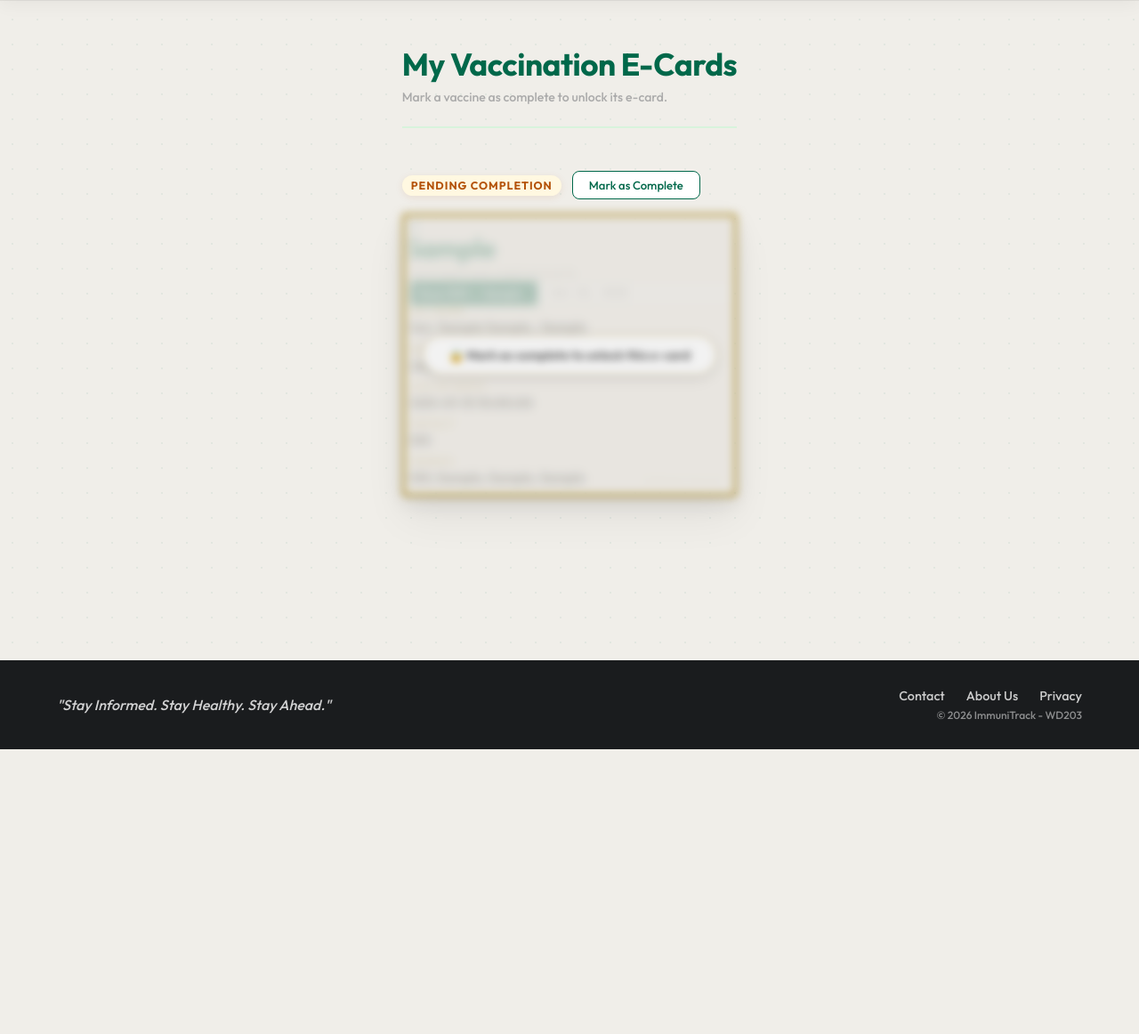
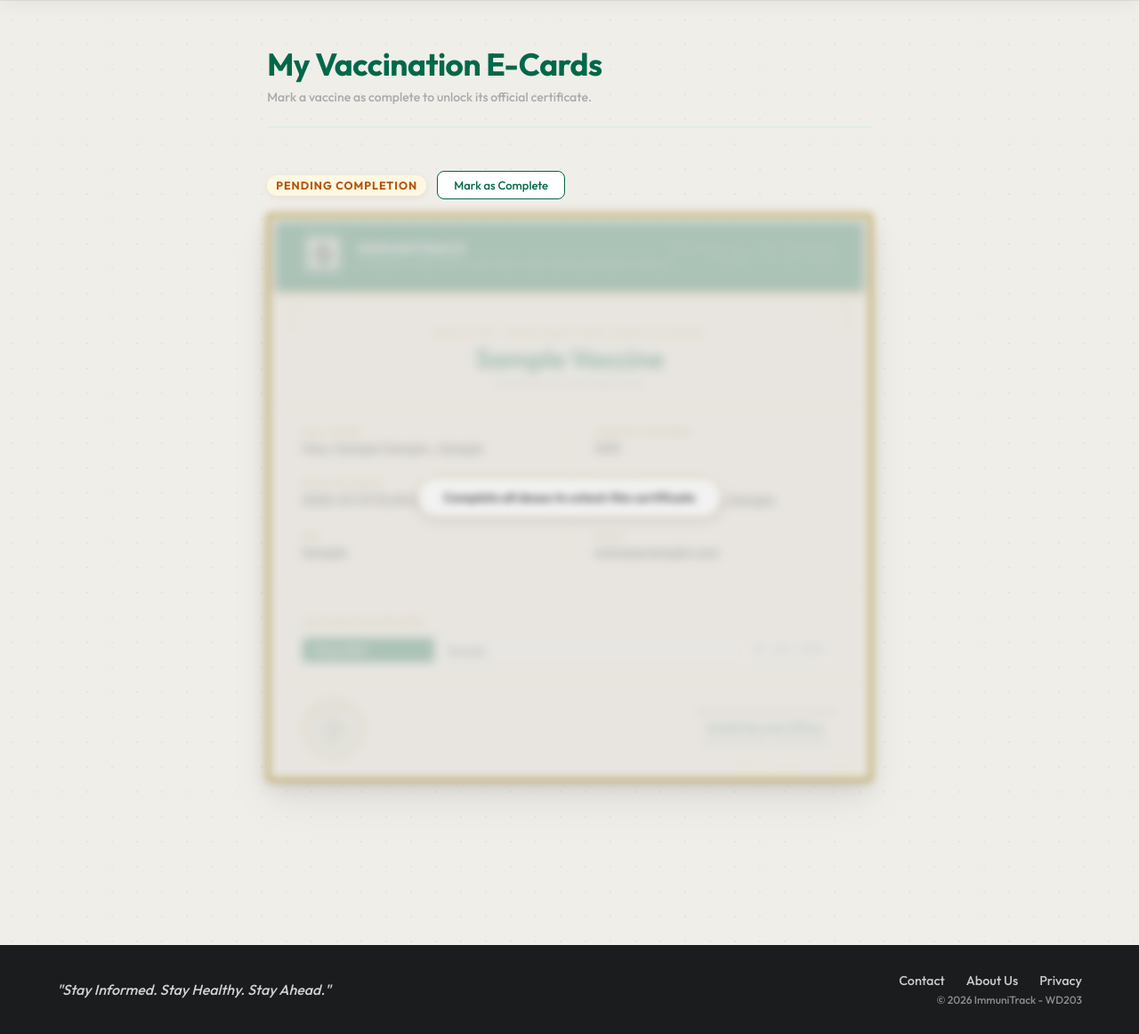
Before and after one commit to kylleraphaelsunga-raphael/ImmuniTrack, a PHP site: page /digitalcard.php in a window 1280 px wide. Shown: the part 76-1238 px from the top of the page at 89% size. Before the commit the page ends 918 px from the top, so only its background shows below. Run offline with PHP 8.4, Linux system fonts and the light colour scheme; the visitor is signed in with stand-in values (Sample User, id 1); tables that the repository leaves empty or names only in its code hold one stand-in row (values such as "Sample post").

Commit message:
Update digitalcard.php

```diff
--- a/digitalcard.php
+++ b/digitalcard.php
@@ -1,7 +1,5 @@
 <?php
 include "database.php";
-$css = "account_db.css";
-include 'includes/account_header.php';
 
 if (!isset($_SESSION["user_email"])) {
     header("Location: signin.php");
@@ -10,24 +8,6 @@ if (!isset($_SESSION["user_email"])) {
 
 $user_email = $_SESSION["user_email"];
 
-// Helper function to format name
-function formatName($p)
-{
-    if (empty($p['last_name']) && empty($p['first_name'])) return 'N/A';
-    $name = htmlspecialchars($p['last_name'] ?? '') . ', ' . htmlspecialchars($p['first_name'] ?? '');
-    if (!empty($p['middle_initial'])) $name .= ' ' . htmlspecialchars($p['middle_initial']) . '.';
-    if (!empty($p['suffix']))         $name .= ', ' . htmlspecialchars($p['suffix']);
-    return $name;
-}
-
-// Fetch Profile
-$profile_stmt = $conn->prepare("SELECT last_name, first_name, middle_initial, suffix, sex, house_number, barangay, city, province, contact_number, date_of_birth FROM user_profile WHERE user_email = ?");
-$profile_stmt->bind_param("s", $user_email);
-$profile_stmt->execute();
-$profile = $profile_stmt->get_result()->fetch_assoc();
-$profile_stmt->close();
-
-// Required doses per category
 $required_doses = [
     "Covid"      => 3,
     "Dengue"     => 3,
@@ -36,7 +16,7 @@ $required_doses = [
     "Rabies"     => 5
 ];
 
-// Handle Mark as Complete
+// Handle Mark as Complete — BEFORE any output
 if ($_SERVER["REQUEST_METHOD"] == "POST" && isset($_POST["mark_complete"])) {
     $vax_category = $_POST["vax_category"];
     $stmt = $conn->prepare("UPDATE vaccination_history SET completed = 1 WHERE user_email = ? AND vax_category = ?");
@@ -47,7 +27,23 @@ if ($_SERVER["REQUEST_METHOD"] == "POST" && isset($_POST["mark_complete"])) {
     exit();
 }
 
-// Fetch all vaccination records grouped by category
+$css = "account_db.css";
+include 'includes/account_header.php';
+
+function formatName($p) {
+    if (empty($p['last_name']) && empty($p['first_name'])) return 'N/A';
+    $name = htmlspecialchars($p['last_name'] ?? '') . ', ' . htmlspecialchars($p['first_name'] ?? '');
+    if (!empty($p['middle_initial'])) $name .= ' ' . htmlspecialchars($p['middle_initial']) . '.';
+    if (!empty($p['suffix']))         $name .= ', ' . htmlspecialchars($p['suffix']);
+    return $name;
+}
+
+$profile_stmt = $conn->prepare("SELECT last_name, first_name, middle_initial, suffix, sex, house_number, barangay, city, province, contact_number, date_of_birth FROM user_profile WHERE user_email = ?");
+$profile_stmt->bind_param("s", $user_email);
+$profile_stmt->execute();
+$profile = $profile_stmt->get_result()->fetch_assoc();
+$profile_stmt->close();
+
 $vax_stmt = $conn->prepare("SELECT vax_category, vaccine_type, dose_number, vax_date, completed FROM vaccination_history WHERE user_email = ? ORDER BY vax_category, dose_number ASC");
 $vax_stmt->bind_param("s", $user_email);
 $vax_stmt->execute();
@@ -63,7 +59,7 @@ $vax_stmt->close();
 <div class="ecard-page">
     <div class="ecard-page-header">
         <h2 class="title">My Vaccination E-Cards</h2>
-        <p class="ecard-subtitle">Mark a vaccine as complete to unlock its e-card.</p>
+        <p class="ecard-subtitle">Mark a vaccine as complete to unlock its official certificate.</p>
     </div>
 
     <?php if (empty($vaccines)): ?>
@@ -87,6 +83,9 @@ $vax_stmt->close();
             $profile['province'] ?? ''
         ]);
         $full_address = !empty($addr) ? implode(', ', $addr) : 'N/A';
+
+        // Generate a document number
+        $doc_number = strtoupper(substr($vax_category, 0, 3)) . '-' . strtoupper(substr(md5($user_email . $vax_category), 0, 8));
     ?>
 
     <div class="ecard-wrapper">
@@ -94,110 +93,211 @@ $vax_stmt->close();
         <!-- Controls -->
         <div class="ecard-controls">
             <span class="ecard-status <?php echo $is_complete ? 'status-complete' : 'status-pending'; ?>">
-                    <?php echo $is_complete ? '✔ Completed' : 'Pending Completion'; ?>
+                <?php echo $is_complete ? 'Completed' : 'Pending Completion'; ?>
             </span>
 
             <?php if ($all_recorded && !$is_complete): ?>
                 <form method="POST">
                     <input type="hidden" name="vax_category" value="<?php echo htmlspecialchars($vax_category); ?>">
-                        <button href="digitalcard.php" type="submit" name="mark_complete" class="btn-secondary">Mark as Complete</button>
+                    <button type="submit" name="mark_complete" class="btn-secondary">Mark as Complete</button>
                 </form>
             <?php elseif (!$all_recorded): ?>
                 <span class="ecard-doses-note"><?php echo $recorded; ?>/<?php echo $required; ?> doses recorded</span>
             <?php endif; ?>
 
             <?php if ($is_complete): ?>
-                    <button class="btn-primary" onclick="printCard('<?php echo htmlspecialchars($vax_category); ?>')">
-                        🖨 Print / Download
+                <button
+                    class="btn-primary"
+                    id="btn-<?php echo htmlspecialchars($vax_category); ?>"
+                    onclick="downloadCard('<?php echo htmlspecialchars($vax_category); ?>', this)">
+                    Download Certificate
                 </button>
             <?php endif; ?>
         </div>
 
-            <!-- E-Card -->
+        <!-- CERTIFICATE -->
         <div class="ecard-id <?php echo !$is_complete ? 'ecard-locked' : ''; ?>"
              id="card-<?php echo htmlspecialchars($vax_category); ?>">
 
-                <!-- Left Panel -->
-                <div class="ecard-left">
-                    <div class="ecard-left-inner">
-                        <div class="ecard-logo">💉</div>
-                        <div class="ecard-vaccine-name"><?php echo htmlspecialchars($vax_category); ?></div>
-                        <div class="ecard-vaccine-label">Vaccination Certificate</div>
-                        <div class="ecard-divider"></div>
-                        <div class="ecard-doses">
-                            <?php foreach ($doses as $dose): ?>
-                                <div class="ecard-dose-row">
-                                    <span>Dose <?php echo $dose['dose_number']; ?> — <?php echo htmlspecialchars($dose['vaccine_type']); ?></span>
-                                    <span><?php echo date("M j, Y", strtotime($dose['vax_date'])); ?></span>
+            <!-- Header Band -->
+            <div class="ecard-cert-header">
+                <div class="ecard-cert-logo-area">
+                    <div class="ecard-cert-logo-box">
+                        <img src="images/favicon.png" alt="ImmuniTrack">
                     </div>
-                            <?php endforeach; ?>
+                    <div class="ecard-cert-org">
+                        <span class="ecard-cert-org-name">ImmuniTrack</span>
+                        <span class="ecard-cert-org-sub">Dynamic Web Applications and Development Tools</span>
                     </div>
-                        <?php if ($is_complete): ?>
-                            <div class="ecard-completed-date">
-                                Completed: <?php echo date("M j, Y", strtotime($last_date)); ?>
                 </div>
-                        <?php endif; ?>
+                <div class="ecard-cert-doc-number">
+                    Document No. <?php echo $doc_number; ?><br>
+                    Issued: <?php echo date("d M Y"); ?>
                 </div>
             </div>
 
-                <!-- Right Panel -->
-                <div class="ecard-right">
-                    <div class="ecard-fields-grid">
-                        <div class="ecard-field full-width">
+            <!-- Title Section -->
+            <div class="ecard-cert-title-section">
+                <p class="ecard-cert-title">Official Vaccination Certificate</p>
+                <div class="ecard-vaccine-name"><?php echo htmlspecialchars($vax_category); ?> Vaccine</div>
+                <div class="ecard-vaccine-label">Immunization Record</div>
+            </div>
+
+            <!-- Body: Patient Info -->
+            <div class="ecard-cert-body">
+                <div class="ecard-cert-col">
+                    <div class="ecard-field">
                         <span class="ecard-label">Full Name</span>
                         <span class="ecard-value"><?php echo formatName($profile); ?></span>
-                        </div>
-                        <div class="ecard-field">
-                            <span class="ecard-label">Sex</span>
-                            <span class="ecard-value"><?php echo htmlspecialchars($profile['sex'] ?? 'N/A'); ?></span>
                     </div>
                     <div class="ecard-field">
                         <span class="ecard-label">Date of Birth</span>
                         <span class="ecard-value"><?php echo htmlspecialchars($profile['date_of_birth'] ?? 'N/A'); ?></span>
                     </div>
                     <div class="ecard-field">
-                            <span class="ecard-label">Contact</span>
+                        <span class="ecard-label">Sex</span>
+                        <span class="ecard-value"><?php echo htmlspecialchars($profile['sex'] ?? 'N/A'); ?></span>
+                    </div>
+                </div>
+                <div class="ecard-cert-col">
+                    <div class="ecard-field">
+                        <span class="ecard-label">Contact Number</span>
                         <span class="ecard-value"><?php echo htmlspecialchars($profile['contact_number'] ?? 'N/A'); ?></span>
                     </div>
-                        <div class="ecard-field full-width">
+                    <div class="ecard-field">
                         <span class="ecard-label">Address</span>
                         <span class="ecard-value"><?php echo htmlspecialchars($full_address); ?></span>
                     </div>
+                    <div class="ecard-field">
+                        <span class="ecard-label">Email</span>
+                        <span class="ecard-value"><?php echo htmlspecialchars($user_email); ?></span>
                     </div>
-                    <div class="ecard-immunitrack">ImmuniTrack</div>
                 </div>
+            </div>
+
+            <!-- Dose Records -->
+            <div class="ecard-cert-doses-section">
+                <p class="ecard-doses-heading">Vaccination Record</p>
+                <div class="ecard-doses">
+                    <?php foreach ($doses as $dose): ?>
+                    <div class="ecard-dose-row">
+                        <span>Dose <?php echo $dose['dose_number']; ?></span>
+                        <span><?php echo htmlspecialchars($dose['vaccine_type']); ?></span>
+                        <span><?php echo date("d M Y", strtotime($dose['vax_date'])); ?></span>
+                    </div>
+                    <?php endforeach; ?>
+                </div>
+            </div>
+
+            <!-- Footer: Seal + Date + Signature -->
+            <div class="ecard-cert-footer">
+
+                <!-- Official Seal (SVG) -->
+                <svg class="ecard-seal" viewBox="0 0 100 100" xmlns="http://www.w3.org/2000/svg">
+                    <!-- Outer ring -->
+                    <circle cx="50" cy="50" r="46" fill="none" stroke="#B8962E" stroke-width="2"/>
+                    <circle cx="50" cy="50" r="40" fill="none" stroke="#B8962E" stroke-width="0.8"/>
+                    <!-- Inner fill -->
+                    <circle cx="50" cy="50" r="38" fill="#00684A" opacity="0.08"/>
+                    <!-- Star points around ring -->
+                    <?php
+                    $angles = range(0, 330, 30);
+                    foreach ($angles as $angle):
+                        $rad = deg2rad($angle);
+                        $x = 50 + 43 * cos($rad);
+                        $y = 50 + 43 * sin($rad);
+                    ?>
+                    <circle cx="<?php echo round($x,1); ?>" cy="<?php echo round($y,1); ?>" r="1.5" fill="#B8962E"/>
+                    <?php endforeach; ?>
+                    <!-- Cross / Shield center -->
+                    <path d="M50 22 L50 78" stroke="#00684A" stroke-width="1.5" opacity="0.4"/>
+                    <path d="M22 50 L78 50" stroke="#00684A" stroke-width="1.5" opacity="0.4"/>
+                    <!-- Center shield -->
+                    <path d="M50 30 L62 38 L62 52 Q62 62 50 68 Q38 62 38 52 L38 38 Z"
+                          fill="none" stroke="#B8962E" stroke-width="1.5"/>
+                    <!-- IT monogram -->
+                    <text x="50" y="55" text-anchor="middle"
+                          font-family="Outfit, sans-serif"
+                          font-size="11" font-weight="700"
+                          fill="#00684A">IT</text>
+                    <!-- OFFICIAL text arc -->
+                    <path id="arc-top" d="M 16 50 A 34 34 0 0 1 84 50" fill="none"/>
+                    <text font-size="6" fill="#B8962E" font-family="Outfit, sans-serif" letter-spacing="2" font-weight="700">
+                        <textPath href="#arc-top" startOffset="12%">OFFICIAL SEAL</textPath>
+                    </text>
+                    <!-- Bottom text arc -->
+                    <path id="arc-bot" d="M 18 54 A 34 34 0 0 0 82 54" fill="none"/>
+                    <text font-size="5.5" fill="#B8962E" font-family="Outfit, sans-serif" letter-spacing="1.5">
+                        <textPath href="#arc-bot" startOffset="10%">IMMUNITRACK · PHILIPPINES</textPath>
+                    </text>
+                </svg>
+
+                <!-- Completion Date -->
+                <div class="ecard-completed-date">
+                    <?php if ($is_complete): ?>
+                        <span class="cert-date-label">Date Completed</span>
+                        <span class="cert-date-value"><?php echo date("F j, Y", strtotime($last_date)); ?></span>
+                    <?php endif; ?>
+                </div>
+
+                <!-- Signature -->
+                <div class="ecard-signature">
+                    <div class="ecard-sig-line"></div>
+                    <span class="ecard-sig-name">Health Records Officer</span>
+                    <span class="ecard-sig-label">Authorized Signatory</span>
+                </div>
+
+            </div>
+
+            <!-- Watermark -->
+            <div class="ecard-immunitrack">ImmuniTrack · <?php echo date("Y"); ?></div>
 
             <!-- Locked Overlay -->
             <?php if (!$is_complete): ?>
             <div class="ecard-overlay">
-                        <span>🔒 Mark as complete to unlock this e-card</span>
+                <span>Complete all doses to unlock this certificate</span>
             </div>
             <?php endif; ?>
 
-            </div>
-        </div>
+        </div><!-- end .ecard-id -->
+    </div><!-- end .ecard-wrapper -->
 
     <?php endforeach; ?>
 </div>
 
+<script src="https://cdnjs.cloudflare.com/ajax/libs/html2canvas/1.4.1/html2canvas.min.js"></script>
 <script>
-    function printCard(vaxCategory) {
+function downloadCard(vaxCategory, btn) {
+    const original = btn.innerHTML;
+    btn.innerHTML  = 'Generating...';
+    btn.disabled   = true;
+
     const card = document.getElementById('card-' + vaxCategory);
-        const win = window.open('', '', 'width=900,height=500');
-        win.document.write(`
-        <html>
-        <head>
-            <title>Vaccination E-Card - ${vaxCategory}</title>
-            <link rel="stylesheet" href="css/ecard.css">
-            <link href="https://fonts.googleapis.com/css2?family=Outfit:wght@300;500;700&display=swap" rel="stylesheet">
-        </head>
-        <body style="margin:0; padding:20px; background:#fff;">
-            ${card.outerHTML}
-            <script>window.onload = () => { window.print(); window.close(); }<\/script>
-        </body>
-        </html>
-    `);
-        win.document.close();
+    const wasLocked = card.classList.contains('ecard-locked');
+    card.classList.remove('ecard-locked');
+
+    html2canvas(card, {
+        scale: 2,
+        useCORS: true,
+        backgroundColor: '#FEFCF7',
+        logging: false,
+        allowTaint: true
+    }).then(function(canvas) {
+        if (wasLocked) card.classList.add('ecard-locked');
+
+        const link    = document.createElement('a');
+        link.download = 'ImmuniTrack_' + vaxCategory + '_Certificate.png';
+        link.href     = canvas.toDataURL('image/png');
+        link.click();
+
+        btn.innerHTML = original;
+        btn.disabled  = false;
+    }).catch(function() {
+        if (wasLocked) card.classList.add('ecard-locked');
+        btn.innerHTML = original;
+        btn.disabled  = false;
+        alert('Download failed. Please try again.');
+    });
 }
 </script>
 
```
Lines whose indentation alone changed are shown as unchanged.
